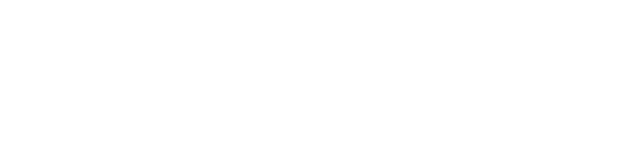
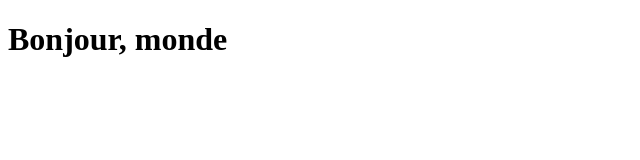
Before and after one commit to aiemxm/password-manager, a plain HTML site: page index.html in a window 1280 px wide. Shown: the whole page, without its empty margins (0-640 px from the left). Drawn offline with Linux system fonts and the light colour scheme.

Commit message:
my branch

```diff
--- a/index.html
+++ b/index.html
@@ -8,7 +8,9 @@
     <link rel="stylesheet" href="style.css">
 </head>
 <body>
-
+    <div class="app">
+        <h1>Bonjour, monde</h1>
+    </div>
 
 
     <script src="app.js"></script>
```
